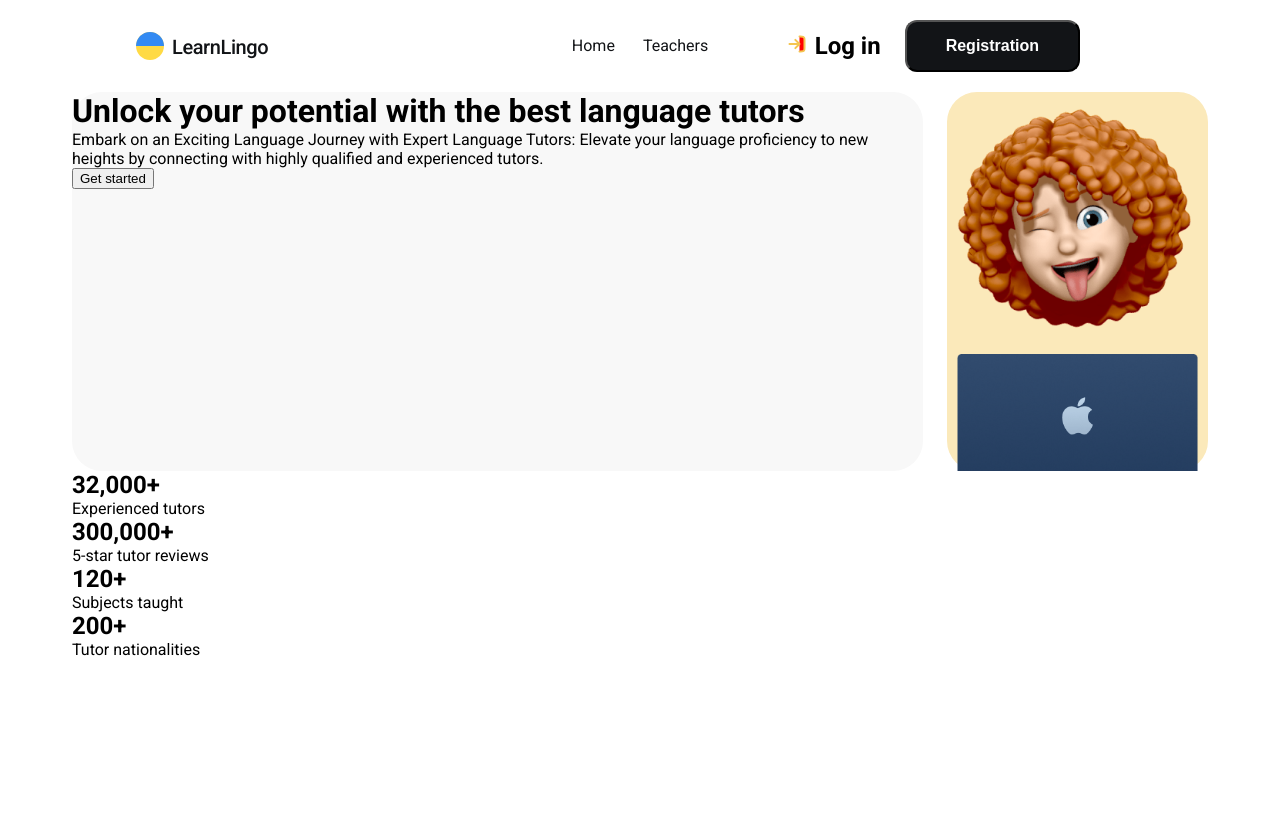
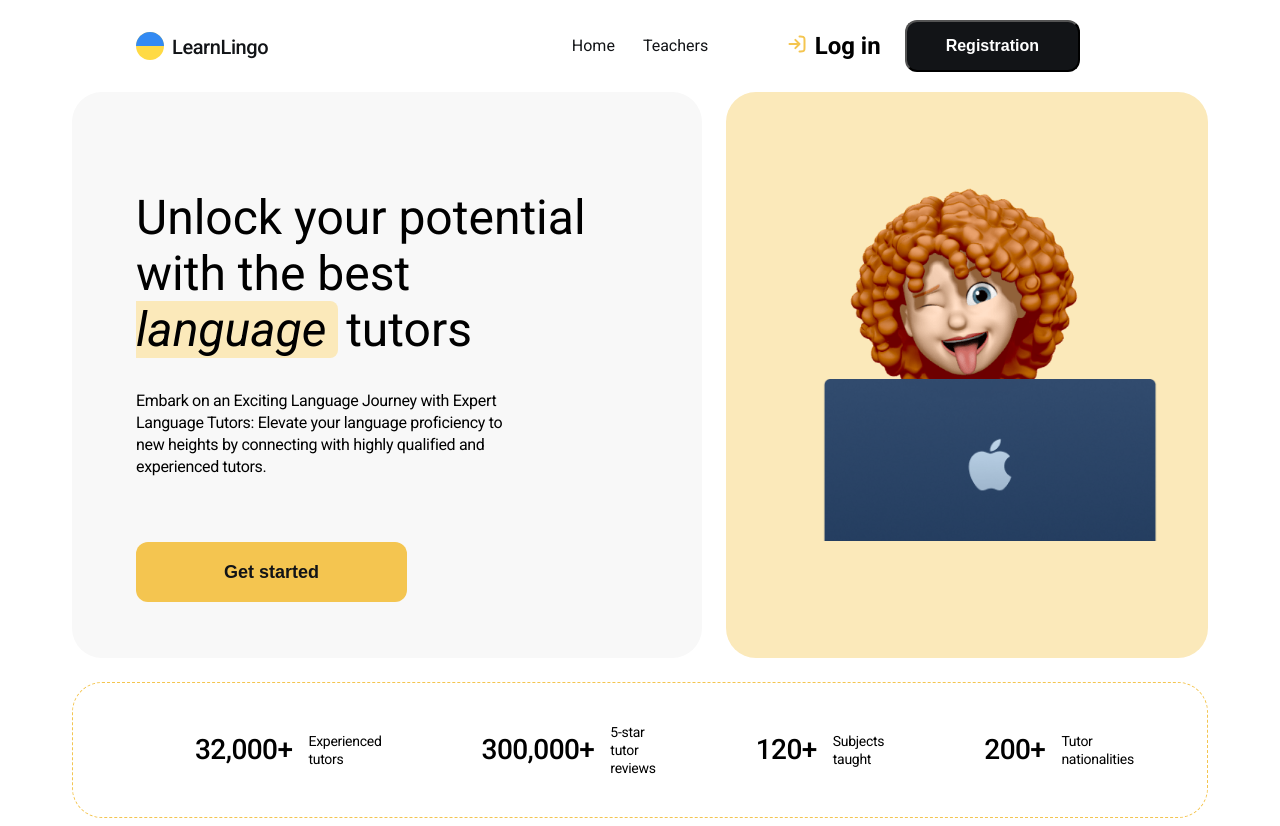
Before and after one commit to EduasdVenidiktov/TalkPro, a React (Vite) app: page / in a window 1280 px wide. Before the commit the page ends 800 px from the top, so only its background shows below. Built offline with nearby package versions, Linux system fonts and the light colour scheme.

Commit message:
complete homePage`s style

```diff
--- a/src/components/Header/Header.module.css
+++ b/src/components/Header/Header.module.css
@@ -55,7 +55,7 @@
   width: 20px;
   height: 20px;
   stroke: #f4c550;
-  fill: red;
+  fill: white;
   align-items: center;
   cursor: pointer;
 }
--- a/src/components/Image/Image.jsx
+++ b/src/components/Image/Image.jsx
@@ -7,12 +7,20 @@ import Mac2x from '../../assets/Images/Mac-2x.png'
 export function Image() {
   return (
     <div className={css.imageSection}>
-      <img
-        src={Avatar}
-        srcSet={`${Avatar} 1x, ${Avatar2x} 2x`}
-        alt="avatar image"
-      />
-      <img src={Mac} srcSet={`${Mac} 1x, ${Mac2x} 2x`} alt="apple logo" />
+      <div className={css.imageWrapper}>
+        <img
+          className={css.avatarStyle}
+          src={Avatar}
+          srcSet={`${Avatar} 1x, ${Avatar2x} 2x`}
+          alt="avatar image"
+        />
+        <img
+          className={css.macStyle}
+          src={Mac}
+          srcSet={`${Mac} 1x, ${Mac2x} 2x`}
+          alt="apple logo"
+        />
+      </div>
     </div>
   )
 }
--- a/src/components/Image/Image.module.css
+++ b/src/components/Image/Image.module.css
@@ -1,4 +1,21 @@
 .imageSection {
   background: #fbe9ba;
   border-radius: 30px;
+  padding-left: 114px;
+  padding-right: 114px;
 }
+
+.imageWrapper {
+  position: relative;
+}
+
+.avatarStyle {
+  padding-top: 80px;
+}
+
+.macStyle {
+  position: absolute;
+  top: 86%;
+  left: -12%;
+  max-width: 360px;
+}
--- a/src/components/Info/Info.jsx
+++ b/src/components/Info/Info.jsx
@@ -1,15 +1,19 @@
-import css from './Info.module.css'
+import css from './Info.module.css' // Імпортуєш модульні стилі для інших елементів
 
 export function Info() {
   return (
+    // Тут не використовуй `css.wrapper`, а просто глобальний клас `wrapper`
     <div className={css.infoSection}>
-      <h1>Unlock your potential with the best language tutors</h1>
-      <p>
+      <h1 className={css.title}>
+        Unlock your potential with the best
+        <span className={css.spanWord}> language </span> tutors
+      </h1>
+      <p className={css.infoText}>
         Embark on an Exciting Language Journey with Expert Language Tutors:
         Elevate your language proficiency to new heights by connecting with
         highly qualified and experienced tutors.
       </p>
-      <button>Get started</button>
+      <button className={css.buttonStyle}>Get started</button>
     </div>
   )
 }
--- a/src/components/Info/Info.module.css
+++ b/src/components/Info/Info.module.css
@@ -1,4 +1,52 @@
 .infoSection {
   background: #f8f8f8;
   border-radius: 30px;
+  padding-left: 64px;
 }
+
+.title {
+  padding: 98px 108px 32px 0;
+  max-width: 648px;
+
+  font-size: 48px;
+  font-weight: 400;
+  line-height: 56px;
+  /* letter-spacing: -0.02em; */
+}
+
+.spanWord {
+  font-size: 48px;
+  font-style: italic;
+  font-weight: 400;
+  line-height: 56px;
+  /* letter-spacing: -0.02em; */
+  background: #fbe9ba;
+  border-radius: 8px;
+  margin-left: 8px;
+  margin-right: 8px;
+}
+
+.infoText {
+  font-size: 16px;
+  font-weight: 400;
+  line-height: 22px;
+  letter-spacing: -0.02em;
+  text-align: left;
+  padding-right: 185px;
+  padding-bottom: 64px;
+  max-width: 470px;
+}
+
+.buttonStyle {
+  padding: 16px 88px;
+  background: #f4c550;
+  border-radius: 12px;
+  border: none;
+
+  font-size: 18px;
+  font-weight: 700;
+  line-height: 28px;
+  color: #121417;
+  cursor: pointer;
+  margin-bottom: 56px;
+}
--- a/src/components/Stat/State.module.css
+++ b/src/components/Stat/State.module.css
@@ -0,0 +1,31 @@
+.statSection {
+  border: 1.5px dashed #f4c550;
+  border-radius: 30px;
+}
+
+.statList {
+  display: flex;
+  padding: 40px 122px;
+  gap: 100px;
+}
+
+.statItem {
+  display: flex;
+  align-items: center;
+  justify-content: center;
+  gap: 16px;
+}
+
+.statNumber {
+  font-size: 28px;
+  font-weight: 500;
+  line-height: 32px;
+  letter-spacing: -0.02em;
+}
+
+.statText {
+  font-size: 14px;
+  font-weight: 400;
+  line-height: 18px;
+  letter-spacing: -0.02em;
+}
--- a/src/pages/Home/Home.module.css
+++ b/src/pages/Home/Home.module.css
@@ -6,4 +6,5 @@
 .contentWrapper {
   display: flex;
   gap: 24px;
+  margin-bottom: 24px;
 }
```
